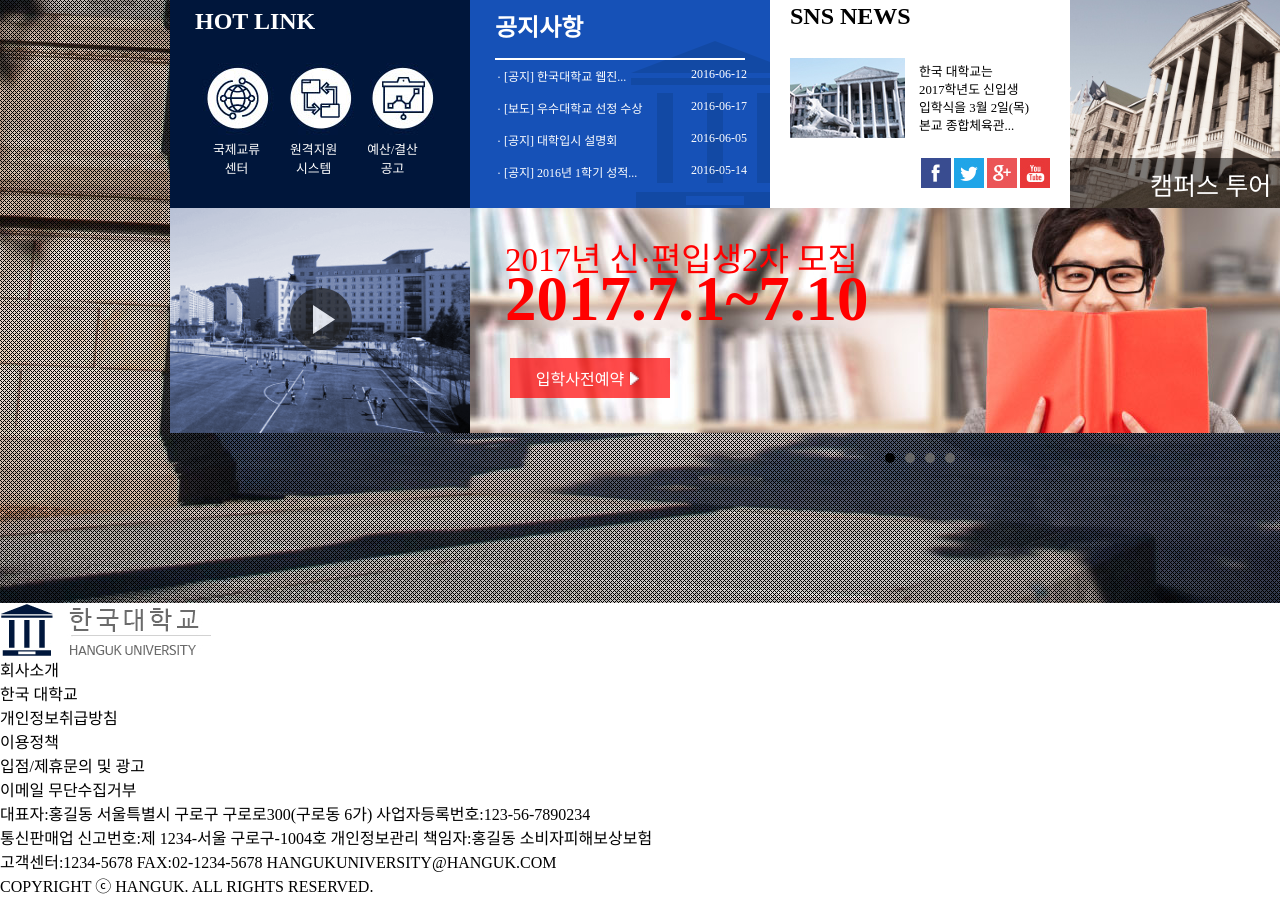
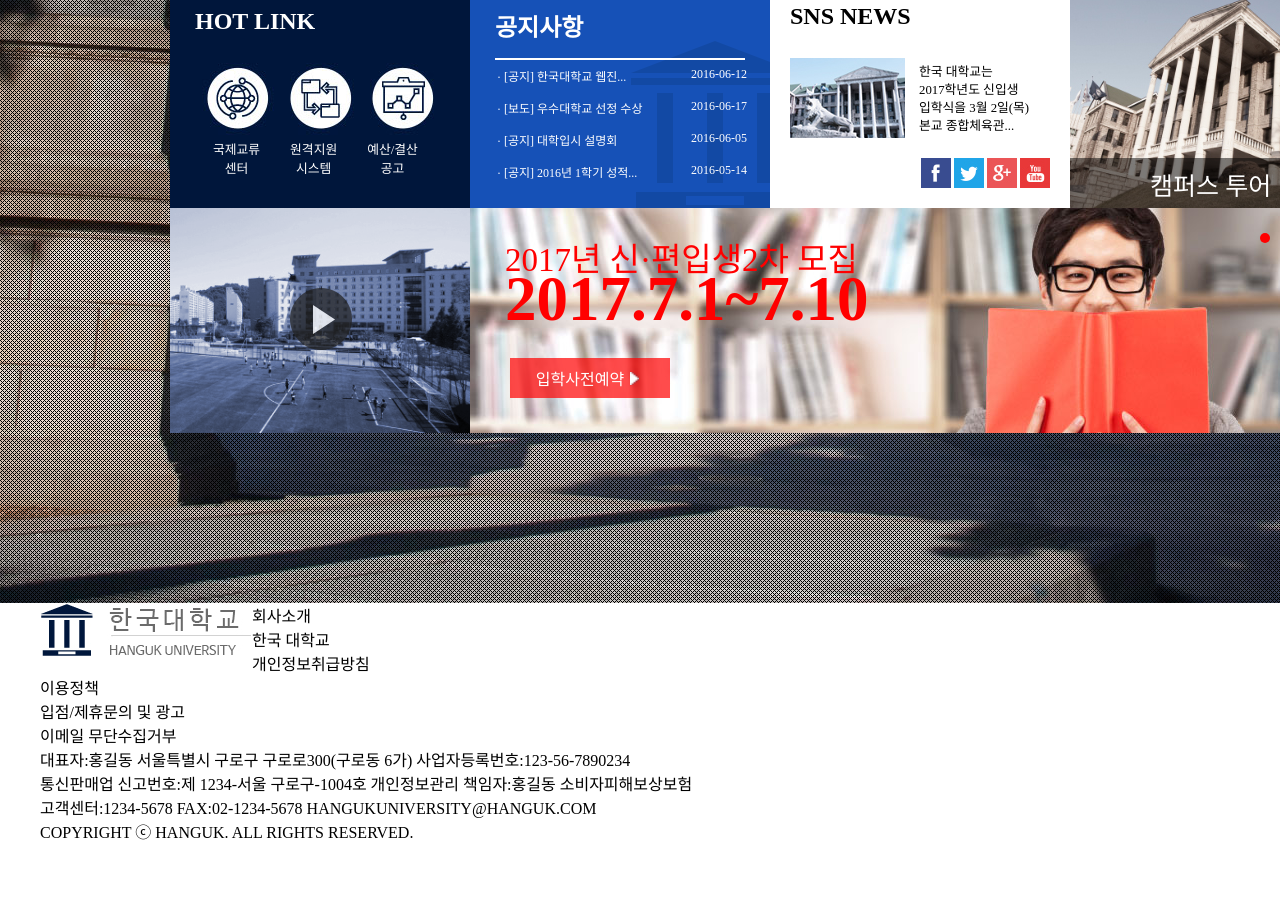
Before and after one commit to sho9805/2021website, a plain HTML site: page 02college/index.html in a window 1280 px wide. Shown: the part 864-1761 px from the top of the page. After the commit the page ends 1707 px from the top, so only its background shows below. Drawn offline with Linux system fonts and the light colour scheme; files that its build step writes are made by us from their sources.

Commit message:
업로드

```diff
--- a/02college/css/style.css
+++ b/02college/css/style.css
@@ -144,3 +144,11 @@
 .Eight .Ethree p{color: #fff;font-size: 16px;margin-top: 8px;width: 120px;margin-left: 10px;}
 .Eight .Eimages{position: absolute;width: 9px;height:13px;top: 164px;margin-left: 160px;}
 .Eight .Ethree a:hover{background: rgba(255,0,0,0.9)}
+
+
+.footer{width: 1200px;margin: 0 auto;}
+.footer a{float: left;}
+.footer .fone{}
+.footer ul{}
+.footer li{}
+.footer p{right: 0;}
--- a/02college/index.html
+++ b/02college/index.html
@@ -23,11 +23,13 @@
 				mySlider.goToPrevSlide();
 			});
 
-		$(".sliderTwo").bxSlider();
+			$(".sliderTwo").bxSlider({
+				controls:false
+			});
 			});
 	</script>
 	<style>
-		.one .bx-wrapper {
+		.bx-wrapper {
 		    -moz-box-shadow:none;
 		    -webkit-box-shadow:none;
 		    box-shadow:none;
@@ -35,15 +37,19 @@
 		    margin-bottom: 0;
 		}
 		.one .bx-wrapper .bx-pager{bottom:30px;}
+		.Eight .bx-wrapper .bx-pager{width: 150px;height: 50px;right: 0;top: 20px;padding-top:0;}
+		.Eight .bx-wrapper .bx-pager.bx-default-pager a.active{background-color: #f00;}
+		.Eight .bx-wrapper .bx-pager.bx-default-pager a:hover{background-color:orange;}
 
-.bx-wrapper .bx-controls-direction a {display: none;}
+		/*.bx-wrapper .bx-controls-direction a {display: none;}
 		.bx-wrapper {
 		    -moz-box-shadow:none;
 		    -webkit-box-shadow:none;
 		    box-shadow:none;
 		    border:0 none;
 		    background: none;
-}
+		}*/
+
 	</style>
 
 </head>
@@ -318,7 +324,7 @@
 
 	<div class="footer">
 		<a href="#"><img src="images/main.png" alt=""></a>
-		<div class="">
+		<div class="fone">
 			<ul class="clearfix">
 				<li>회사소개</li>
 				<li>한국 대학교</li>
```
Lines whose indentation alone changed are shown as unchanged.
